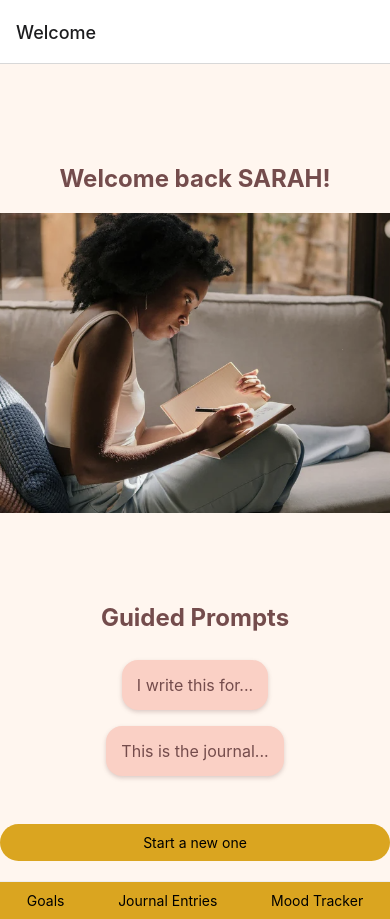
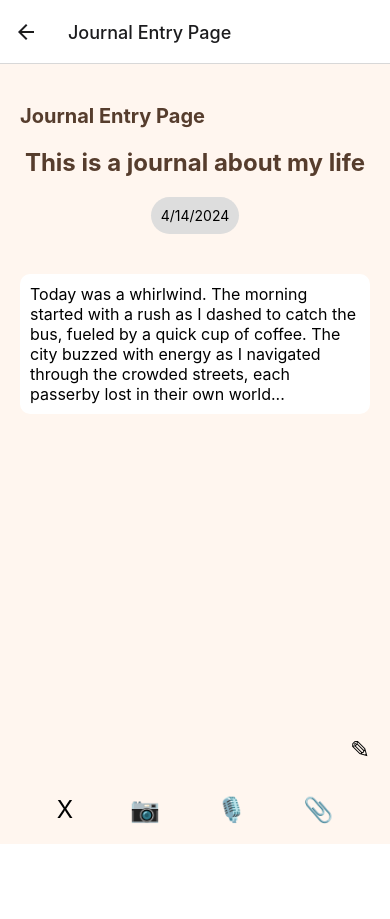
Before and after one commit to Irisvella/SOEN-357-Journaling-App, a React Native app in the folder Journal/: screen /JournalEntryPageScreen in a window 390 px wide. After the commit the page ends 844 px from the top, so only its background shows below. Built offline with nearby package versions, Linux system fonts and the light colour scheme.

Commit message:
Journal Entry and Journal Entry pages

```diff
--- a/Journal/App.js
+++ b/Journal/App.js
@@ -5,6 +5,8 @@ import { createStackNavigator } from '@react-navigation/stack';
 import WelcomePage from './src/Screens/WelcomePage'; // Adjust path as necessary
 import GuidedJournalPage from './src/Screens/GuidedJournalPage'; // Adjust path as necessary
 import MoodTrackerPage from './src/Screens/MoodTrackerPage'; // Adjust path as necessary
+import JournalEntriesScreen from './src/Screens/JournalEntriesScreen'; // Adjust path as necessary
+import JournalEntryPageScreen from './src/Screens/JournalEntryPageScreen'; // Adjust path as necessary
 import { StatusBar } from "expo-status-bar";
 
 const Stack = createStackNavigator();
@@ -16,6 +18,8 @@ function App() {
       <Stack.Navigator initialRouteName="WelcomePage">
         <Stack.Screen name="WelcomePage" component={WelcomePage} options={{ title: 'Welcome' }} />
         <Stack.Screen name="GuidedJournalPage" component={GuidedJournalPage} options={{ title: 'Guided Journal' }} />
+        <Stack.Screen name="JournalEntriesScreen" component={JournalEntriesScreen} options={{ title: 'Journal Entries' }} />
+        <Stack.Screen name="JournalEntryPageScreen" component={JournalEntryPageScreen} options={{ title: 'Journal Entry Page' }} />
         <Stack.Screen name="MoodTracker" component={MoodTrackerPage} options={{ title: 'Mood Tracker' }} />
       </Stack.Navigator>
     </NavigationContainer>
--- a/Journal/package.json
+++ b/Journal/package.json
@@ -13,6 +13,7 @@
     "@emotion/react": "^11.11.4",
     "@emotion/styled": "^11.11.5",
     "@expo/metro-runtime": "~3.1.3",
+    "@react-native-community/datetimepicker": "^7.6.4",
     "@react-navigation/native": "^6.1.17",
     "@react-navigation/stack": "^6.3.29",
     "@types/react": "~18.2.45",
@@ -32,7 +33,8 @@
     "react-native-web": "~0.19.6",
     "shadcn-ui": "^0.8.0",
     "tailwind-merge": "^2.2.2",
-    "tailwindcss-animate": "^1.0.7"
+    "tailwindcss-animate": "^1.0.7",
+    "typescript": "^5.3.0"
   },
   "devDependencies": {
     "@babel/core": "^7.20.0",
--- /dev/null
+++ b/Journal/src/Screens/JournalEntriesScreen.js
@@ -0,0 +1,120 @@
+import React from 'react';
+import { View, Text, TouchableOpacity, StyleSheet, ScrollView } from 'react-native';
+
+function JournalEntriesScreen({ navigation }) {
+  return (
+    <View style={styles.container}>
+      <Text style={styles.title}>Journal Entries</Text>
+      <View style={styles.segmentedControl}>
+        <Text style={styles.segmentedControlText}>Day</Text>
+        <Text style={[styles.segmentedControlText, styles.segmentedControlTextActive]}>Month</Text>
+        <Text style={styles.segmentedControlText}>Year</Text>
+      </View>
+      <ScrollView style={styles.entriesContainer}>
+        {/* This is where you would map through your entries */}
+        <TouchableOpacity
+          style={styles.entry}>
+          <Text style = {styles.entryTitle}>Today's journal entry</Text>
+          <Text>April 5th, 2024</Text>
+          <Text style={styles.hashtags}>vacation #bless #camping</Text>
+        </TouchableOpacity>
+        <TouchableOpacity
+          style={styles.entry}>
+          <Text style = {styles.entryTitle}>Today's journal entry</Text>
+          <Text>April 6th, 2024</Text>
+          <Text style={styles.hashtags}>Finals #based #study</Text>
+        </TouchableOpacity>
+
+        {/* Add more entries here */}
+      </ScrollView>
+      <TouchableOpacity style={styles.fab}
+      onPress={() => navigation.navigate('JournalEntryPageScreen')}>
+        <Text style={styles.fabIcon}>+</Text>
+      </TouchableOpacity>
+    </View>
+  );
+}
+
+const styles = StyleSheet.create({
+  container: {
+    flex: 1,
+    backgroundColor: "#FFF6EF",
+  },
+  title: {
+    fontSize: 26,
+    color: '#563d2d',
+    fontWeight: 'bold',
+    marginTop: 40,
+    alignSelf: 'center',
+  },
+  segmentedControl: {
+    flexDirection: 'row',
+    justifyContent: 'center',
+    marginVertical: 20,
+  },
+  hashtags:{
+    color: '#DE3163',
+    fontWeight: 'bold',
+  },
+  entryTitle: {
+    fontSize: 20,
+    fontWeight: 'bold',
+    marginBottom: 5,
+  },
+  segmentedControlText: {
+    padding: 8,
+    marginHorizontal: 4,
+    color: 'grey',
+    borderBottomWidth: 2,
+    borderBottomColor: 'transparent',
+  },
+  segmentedControlTextActive: {
+    color: 'red',
+    borderBottomColor: 'red',
+  },
+  entriesContainer: {
+    flex: 1,
+  },
+  entry: {
+    backgroundColor: '#fff',
+    borderRadius: 20,
+    padding: 20,
+    marginHorizontal: 20,
+    marginTop: 10,
+    // Add shadow or elevation based on your preference
+    shadowColor: '#000',
+    shadowOffset: {
+      width: 0,
+      height: 2,
+    },
+    shadowRadius: 6,
+    shadowOpacity: 0.1,
+    elevation: 3,
+  },
+  fab: {
+    backgroundColor: '#563d2d',
+    width: 60,
+    height: 60,
+    borderRadius: 30,
+    justifyContent: 'center',
+    alignItems: 'center',
+    position: 'absolute',
+    bottom: 50,
+    right: '50%',
+    // Add shadow or elevation based on your preference
+    shadowColor: 'brown',
+    shadowOffset: {
+      width: 0,
+      height: 2,
+    },
+    shadowRadius: 6,
+    shadowOpacity: 0.1,
+    elevation: 3,
+  },
+  fabIcon: {
+    fontSize: 30,
+    color: 'white',
+  },
+});
+
+export default JournalEntriesScreen;
--- /dev/null
+++ b/Journal/src/Screens/JournalEntryPageScreen.js
@@ -0,0 +1,178 @@
+import React, { useState } from 'react';
+import { View, Text, TouchableOpacity, StyleSheet, ScrollView, TextInput, Platform } from 'react-native';
+import DateTimePicker from '@react-native-community/datetimepicker';
+
+function JournalEntryPageScreen({ navigation }) {
+    const [date, setDate] = useState(new Date());
+    const [mode, setMode] = useState('date');
+    const [show, setShow] = useState(false);
+    const [textEntry, setTextEntry] = useState('Today was a whirlwind. The morning started with a rush as I dashed to catch the bus, fueled by a quick cup of coffee. The city buzzed with energy as I navigated through the crowded streets, each passerby lost in their own world...');
+    const [isEditing, setIsEditing] = useState(false);
+
+    const onChangeDate = (event, selectedDate) => {
+        const currentDate = selectedDate || date;
+        setShow(Platform.OS === 'ios');
+        setDate(currentDate);
+      };
+
+      const showDatepicker = () => {
+        setShow(true);
+      };
+
+    return (
+    <View style={styles.container}>
+      <View style={styles.header}>
+        <Text style={styles.headerTitle}>Journal Entry Page</Text>
+        <TouchableOpacity>
+          <Text style={styles.editButton}>✎</Text>
+        </TouchableOpacity>
+      </View>
+
+
+      <Text style={styles.title}>This is a journal about my life</Text>
+
+      <TouchableOpacity style={styles.datePicker} onPress={showDatepicker}>
+        <Text>{date.toLocaleDateString()}</Text>
+      </TouchableOpacity>
+
+      {show && (
+        <DateTimePicker
+          testID="dateTimePicker"
+          value={date}
+          mode={mode}
+          is24Hour={true}
+          display="default"
+          onChange={onChangeDate}
+        />
+      )}
+
+      <ScrollView style={styles.entryContainer}>
+        {isEditing ? (
+          <TextInput
+            style={[styles.entryText, styles.entryTextInput]}
+            onChangeText={setTextEntry}
+            value={textEntry}
+            multiline
+            autoFocus
+          />
+        ) : (
+          <TouchableOpacity onPress={() => setIsEditing(true)}>
+            <Text style={styles.entryText}>{textEntry}</Text>
+          </TouchableOpacity>
+        )}
+      </ScrollView>
+
+      <TouchableOpacity style={styles.editButton} onPress={() => setIsEditing(!isEditing)}>
+        <Text style={styles.editButtonText}>✎</Text>
+      </TouchableOpacity>
+
+      <View style={styles.footer}>
+        {/* Footer Icons */}
+        <TouchableOpacity onPress={() => navigation.goBack()}>
+          <Text style={styles.footerIcon}>X</Text>
+        </TouchableOpacity>
+        <TouchableOpacity>
+          <Text style={styles.footerIcon}>📷</Text>
+        </TouchableOpacity>
+        <TouchableOpacity>
+          <Text style={styles.footerIcon}>🎙️</Text>
+        </TouchableOpacity>
+        <TouchableOpacity>
+          <Text style={styles.footerIcon}>📎</Text>
+        </TouchableOpacity>
+      </View>
+    </View>
+  );
+}
+
+const styles = StyleSheet.create({
+  container: {
+    flex: 1,
+    backgroundColor: "#FFF6EF",
+  },
+  header: {
+    flexDirection: 'row',
+    alignItems: 'center',
+    justifyContent: 'space-between',
+    marginTop: 40,
+    marginHorizontal: 20,
+  },
+  backButton: {
+    fontSize: 18,
+    color: '#000',
+  },
+  headerTitle: {
+    fontSize: 20,
+    fontWeight: 'bold',
+    color: '#563d2d',
+  },
+  editButton: {
+    fontSize: 18,
+    color: '#563d2d',
+  },
+  title: {
+    fontSize: 24,
+    fontWeight: 'bold',
+    color: '#563d2d',
+    alignSelf: 'center',
+    marginTop: 20,
+  },
+  datePicker: {
+    alignSelf: 'center',
+    marginTop: 20,
+    padding: 10,
+    backgroundColor: '#ddd',
+    borderRadius: 20,
+  },
+  entryContainer: {
+    flex: 1,
+    padding: 20,
+  },
+  entryText: {
+    fontSize: 16,
+    color: '#000',
+    marginBottom: 10,
+  },
+  footer: {
+    flexDirection: 'row',
+    justifyContent: 'space-evenly',
+    paddingVertical: 20,
+  },
+  footerIcon: {
+    fontSize: 24,
+    color: '#000',
+  },
+  datePicker: {
+    alignSelf: 'center',
+    marginTop: 20,
+    padding: 10,
+    backgroundColor: '#ddd',
+    borderRadius: 20,
+  },
+  entryContainer: {
+    flex: 1,
+    padding: 20,
+    marginTop: 20,
+  },
+  entryText: {
+    fontSize: 16,
+    color: '#000',
+    marginBottom: 10,
+    backgroundColor: 'white', // Added for visibility
+    borderRadius: 10, // To match your style requirement
+    padding: 10, // To give some padding inside the text box
+  },
+  entryTextInput: {
+    textAlignVertical: 'top', // Needed for multiline input on Android
+  },
+  editButton: {
+    position: 'absolute',
+    right: 20,
+    bottom: 80, // Adjust as needed
+  },
+  editButtonText: {
+    fontSize: 24,
+  },
+});
+
+export default JournalEntryPageScreen;
--- a/Journal/src/Screens/WelcomePage.js
+++ b/Journal/src/Screens/WelcomePage.js
@@ -48,7 +48,7 @@ function WelcomePage({ navigation }) {
         <TouchableOpacity onPress={() => navigation.navigate("Goals")}>
           <Text>Goals</Text>
         </TouchableOpacity>
-        <TouchableOpacity onPress={() => navigation.navigate("JournalEntries")}>
+        <TouchableOpacity onPress={() => navigation.navigate('JournalEntriesScreen')}>
           <Text>Journal Entries</Text>
         </TouchableOpacity>
         <TouchableOpacity onPress={() => navigation.navigate("MoodTracker")}>
```
Also changed, not shown: Journal/tsconfig.json (+1 -8 lines), 1 other file (tests, documents, lock files or other folders).
